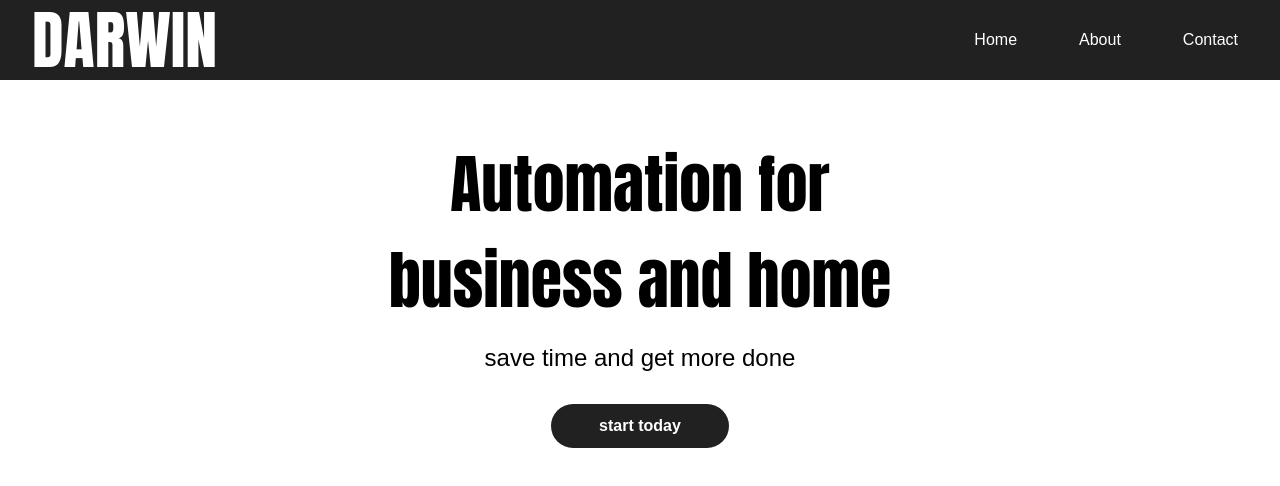
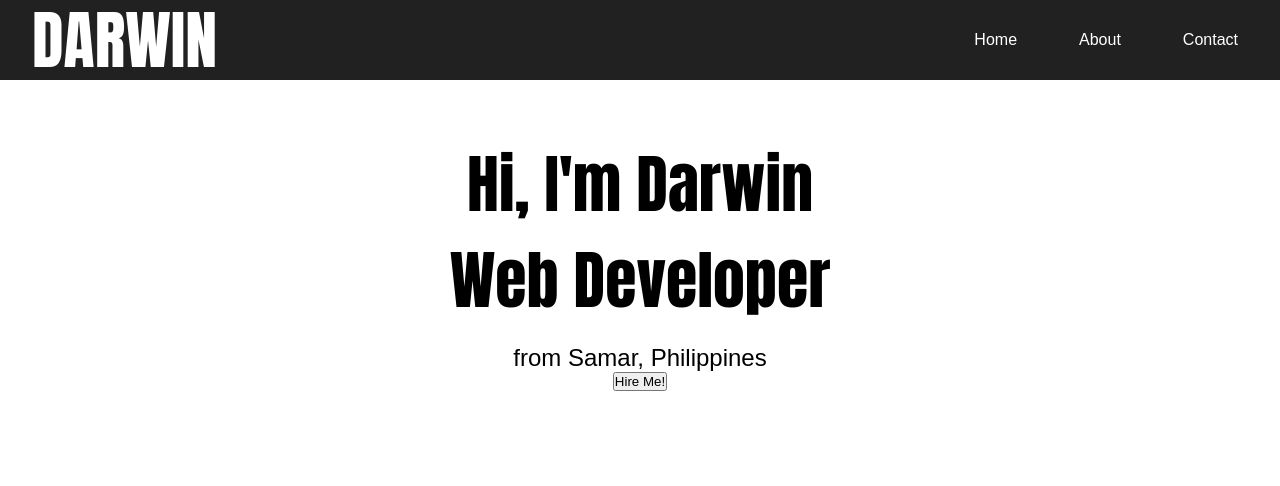
Before and after one commit to domdotdev/responsive-web, a plain HTML site: page index.html in a window 1280 px wide. Drawn offline with nearby package versions, Linux system fonts and the light colour scheme.

Commit message:
Update index.html

```diff
--- a/index.html
+++ b/index.html
@@ -31,10 +31,12 @@
     </header>
     <main class="main">
       <p class="main-title">
-        Automation for <span class="span">business and home</span>
+        Hi, I'm Darwin<span class="span">Web Developer</span>
       </p>
-      <p class="main-content">save time and get more done</p>
-      <button class="main-start-today">start today</button>
+      <p class="main-content">
+        from Samar, <span class="second-span">Philippines</span>
+      </p>
+      <button class="main-hire-me">Hire Me!</button>
     </main>
     <script>
       feather.replace();
```
